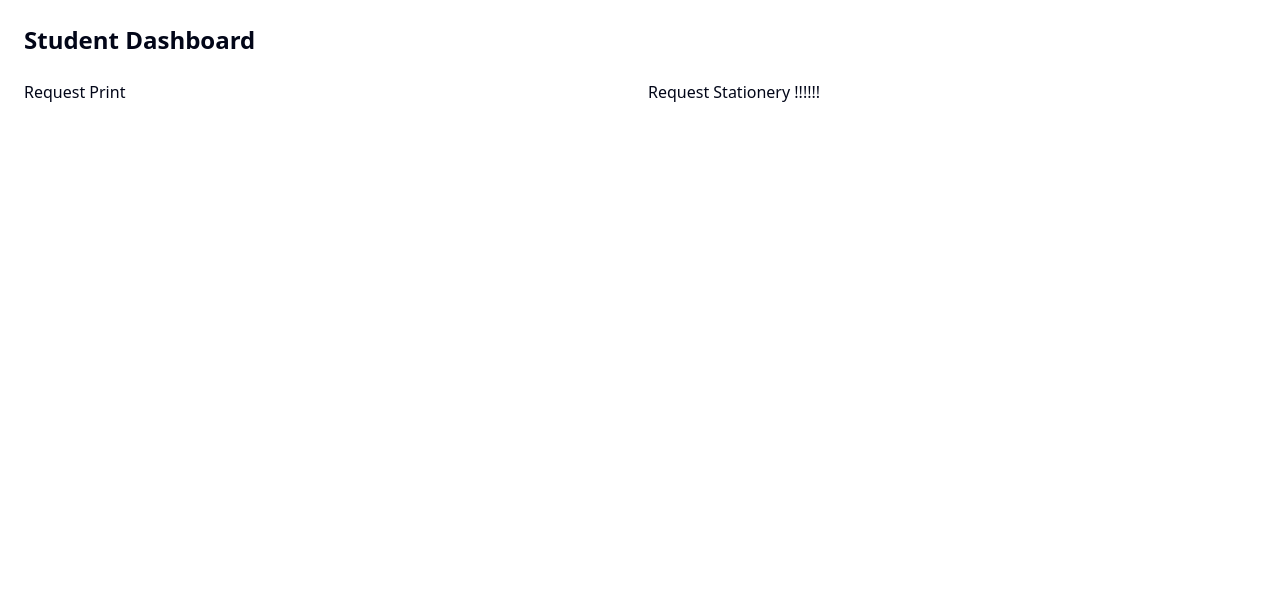
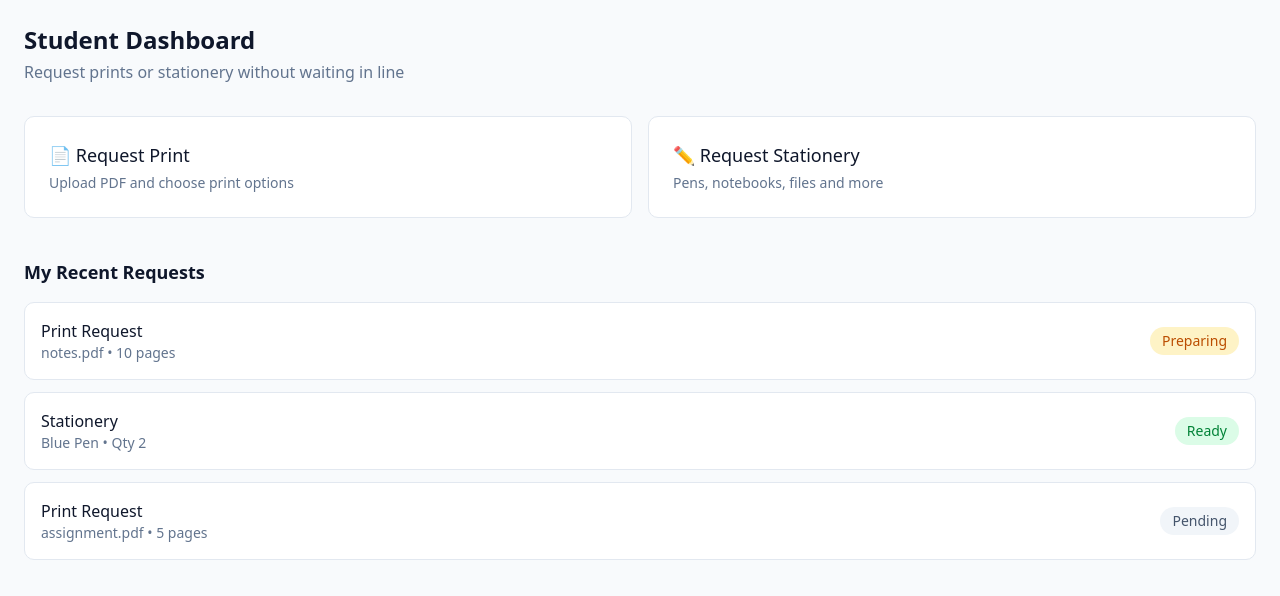
Before and after one commit to Shrutijain-BCA/PrintingPress, a Next.js app: page /student in a window 1280 px wide. Shown: the top 596 px of the page. Built offline with nearby package versions, Linux system fonts and the light colour scheme.

Commit message:
Student dashboard UI (phase-1)

```diff
--- a/app/student/page.tsx
+++ b/app/student/page.tsx
@@ -1,17 +1,83 @@
+import Link from "next/link";
+
 export default function StudentDashboard() {
   return (
-    <div className="p-6">
-      <h1 className="text-2xl font-semibold mb-6">
-        Student Dashboard
-      </h1>
+    <div className="min-h-screen bg-slate-50 p-6">
+      {/* Header */}
+      <div className="mb-8">
+        <h1 className="text-2xl font-semibold text-slate-900">
+          Student Dashboard
+        </h1>
+        <p className="text-slate-500 mt-1">
+          Request prints or stationery without waiting in line
+        </p>
+      </div>
 
-      <div className="grid grid-cols-2 gap-4">
-        <a href="/student/request-print" className="card">
-          Request Print
-        </a>
-        <a href="/student/request-stationery" className="card">
-          Request Stationery !!!!!!
-        </a>
+      {/* Action Cards */}
+      <div className="grid grid-cols-1 sm:grid-cols-2 gap-4 mb-10">
+        <Link
+          href="/student/request-print"
+          className="bg-white border border-slate-200 rounded-lg p-6 hover:shadow transition"
+        >
+          <h2 className="text-lg font-medium text-slate-900">
+            📄 Request Print
+          </h2>
+          <p className="text-sm text-slate-500 mt-1">
+            Upload PDF and choose print options
+          </p>
+        </Link>
+
+        <Link
+          href="/student/request-stationery"
+          className="bg-white border border-slate-200 rounded-lg p-6 hover:shadow transition"
+        >
+          <h2 className="text-lg font-medium text-slate-900">
+            ✏️ Request Stationery
+          </h2>
+          <p className="text-sm text-slate-500 mt-1">
+            Pens, notebooks, files and more
+          </p>
+        </Link>
+      </div>
+
+      {/* Recent Requests */}
+      <div>
+        <h2 className="text-lg font-semibold text-slate-900 mb-4">
+          My Recent Requests
+        </h2>
+
+        <div className="space-y-3">
+          {/* Request Item */}
+          <div className="bg-white border border-slate-200 rounded-lg p-4 flex justify-between items-center">
+            <div>
+              <p className="font-medium text-slate-900">Print Request</p>
+              <p className="text-sm text-slate-500">notes.pdf • 10 pages</p>
+            </div>
+            <span className="px-3 py-1 text-sm rounded-full bg-amber-100 text-amber-700">
+              Preparing
+            </span>
+          </div>
+
+          <div className="bg-white border border-slate-200 rounded-lg p-4 flex justify-between items-center">
+            <div>
+              <p className="font-medium text-slate-900">Stationery</p>
+              <p className="text-sm text-slate-500">Blue Pen • Qty 2</p>
+            </div>
+            <span className="px-3 py-1 text-sm rounded-full bg-green-100 text-green-700">
+              Ready
+            </span>
+          </div>
+
+          <div className="bg-white border border-slate-200 rounded-lg p-4 flex justify-between items-center">
+            <div>
+              <p className="font-medium text-slate-900">Print Request</p>
+              <p className="text-sm text-slate-500">assignment.pdf • 5 pages</p>
+            </div>
+            <span className="px-3 py-1 text-sm rounded-full bg-slate-100 text-slate-600">
+              Pending
+            </span>
+          </div>
+        </div>
       </div>
     </div>
   );
```
